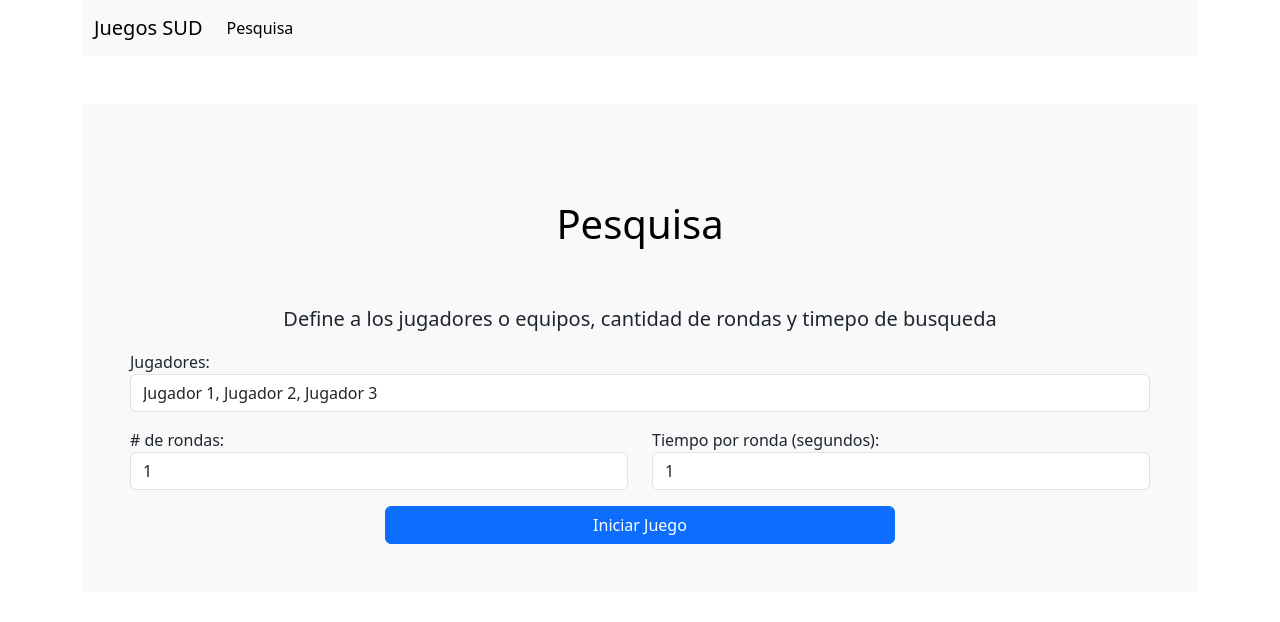
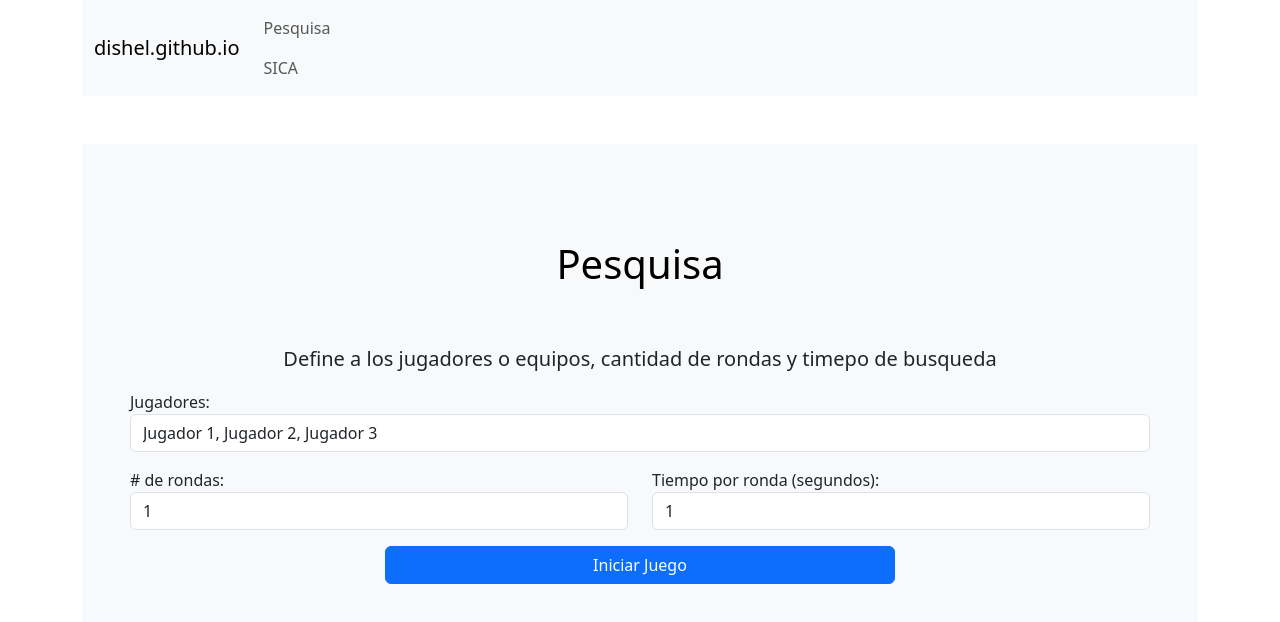
Before and after one commit to Dishel/Pesquisa, a plain HTML site: page index.html in a window 1280 px wide. Drawn offline with nearby package versions, Linux system fonts and the light colour scheme.

Commit message:
Update links

```diff
--- a/index.html
+++ b/index.html
@@ -14,8 +14,8 @@
   <div class="container">
     <nav class="navbar navbar-expand-lg bg-body-tertiary">
       <div class="container-fluid">
-        <a class="navbar-brand" href="../">
-          Juegos SUD
+        <a class="navbar-brand" href="https://dishel.github.io/">
+          dishel.github.io
         </a>
         <button class="navbar-toggler" type="button" data-bs-toggle="collapse" data-bs-target="#navbarSupportedContent"
           aria-controls="navbarSupportedContent" aria-expanded="false" aria-label="Toggle navigation">
@@ -24,7 +24,8 @@
         <div class="collapse navbar-collapse" id="navbarSupportedContent">
           <ul class="navbar-nav me-auto mb-2 mb-lg-0">
             <li class="nav-item">
-              <a class="nav-link active" aria-current="page" href="../Pesquisa/">Pesquisa</a>
+              <a class="nav-link" aria-current="page" href="https://dishel.github.io/Pesquisa/">Pesquisa</a>
+              <a class="nav-link" aria-current="page" href="https://dishel.github.io//Pesquisa/">SICA</a>
             </li>
           </ul>
         </div>
```
